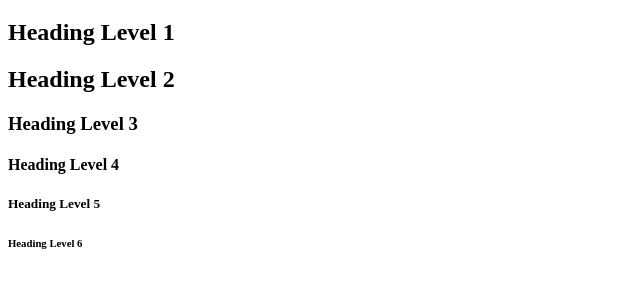
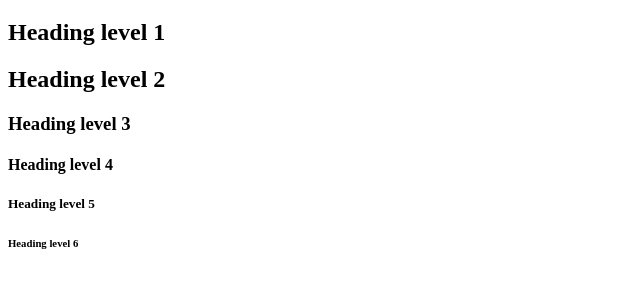
Before and after one commit to arveyk/alx-frontend, a plain HTML site: page 0x00-html_advanced/11-styleguide.html in a window 1280 px wide. Shown: the part 48-336 px from the top of the page, without its empty margins (0-640 px from the left). Drawn offline with Linux system fonts and the light colour scheme.

Commit message:
Text correction

```diff
--- a/0x00-html_advanced/11-styleguide.html
+++ b/0x00-html_advanced/11-styleguide.html
@@ -15,12 +15,12 @@
 				<header>
 					<h2>Headings</h2>
 				</header>
-				<h1>Heading Level 1</h1>
-				<h2>Heading Level 2</h2>
-				<h3>Heading Level 3</h3>
-				<h4>Heading Level 4</h4>
-				<h5>Heading Level 5</h5>
-				<h6>Heading Level 6</h6>
+				<h1>Heading level 1</h1>
+				<h2>Heading level 2</h2>
+				<h3>Heading level 3</h3>
+				<h4>Heading level 4</h4>
+				<h5>Heading level 5</h5>
+				<h6>Heading level 6</h6>
 			</section>
 		</main>
 		<footer></footer>
```
